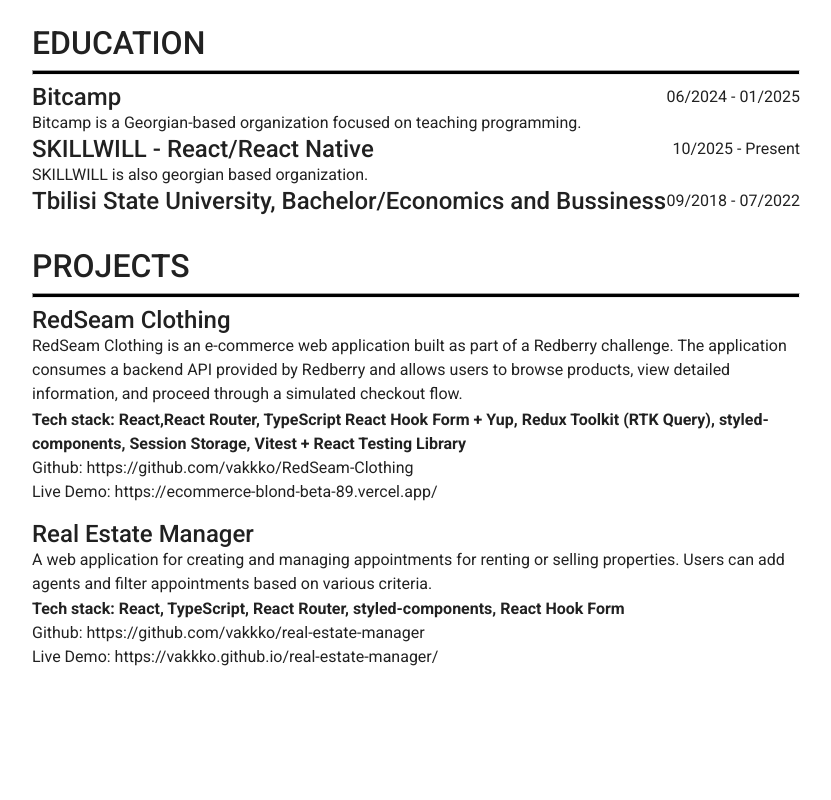
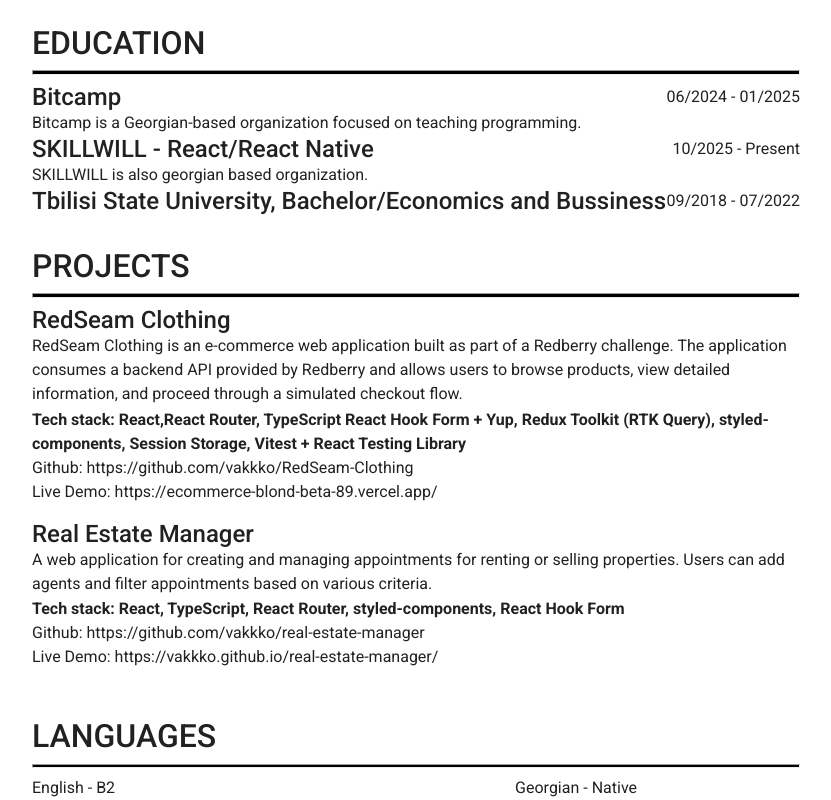
Before and after one commit to vakkko/rsschool-cv, a React (Vite) app in the folder cv/: page / in a window 1280 px wide. Shown: the part 785-1585 px from the top of the page, without its empty margins (224-1055 px from the left). Before the commit the page ends 1470 px from the top, so only its background shows below. Built offline with nearby package versions, Linux system fonts and the light colour scheme; some icons are missing.

Commit message:
feat: add Language component

```diff
--- /dev/null
+++ b/cv/src/components/MainContent/Languages/Languages.tsx
@@ -0,0 +1,20 @@
+import React from "react";
+
+import Box from "@mui/material/Box";
+
+import SectionHeader from "../Summary/SectionHeader/SectionHeader";
+import Typography from "@mui/material/Typography";
+
+const Languages: React.FC = () => {
+  return (
+    <Box component={"section"}>
+      <SectionHeader title="LANGUAGES" />
+      <Typography component={"span"} sx={{ mr: "25rem" }}>
+        English - B2
+      </Typography>
+      <Typography component={"span"}>Georgian - Native</Typography>
+    </Box>
+  );
+};
+
+export default Languages;
--- a/cv/src/components/MainContent/MainContent.tsx
+++ b/cv/src/components/MainContent/MainContent.tsx
@@ -4,6 +4,7 @@
 import Experience from "./Experience/Experience";
 import Education from "./Education/Education";
 import Projects from "./Projects/Projects";
+import Languages from "./Languages/Languages";
 
 import Box from "@mui/material/Box";
 
@@ -16,6 +17,7 @@
       <Experience />
       <Education />
       <Projects />
+      <Languages />
     </Box>
   );
 };
```
